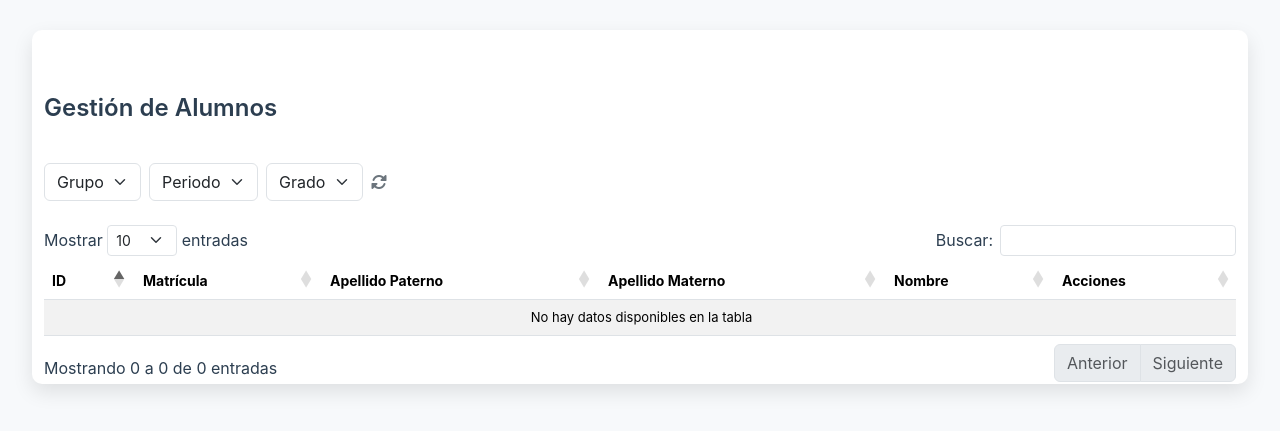
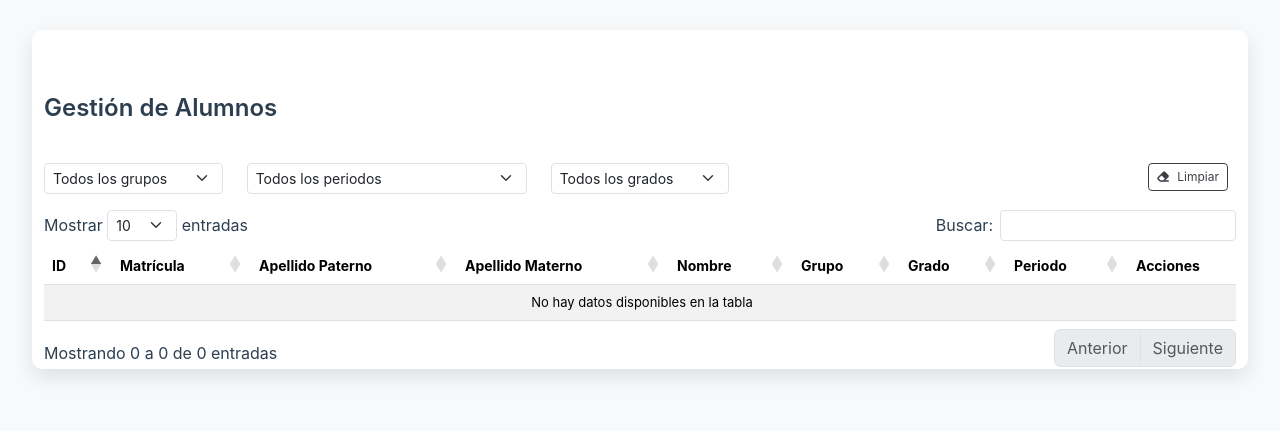
Before and after one commit to isacfesp/Agora, a PHP site: page /Templates/alumnos.php in a window 1280 px wide. Shown: the top 431 px of the page. Run offline with PHP 8.4, Linux system fonts and the light colour scheme; data that the repository does not hold is empty; some libraries are stand-ins or nearby versions.

Commit message:
Sistema de filtrado de alumnos

```diff
--- a/Assets/CSS/alumnos.css
+++ b/Assets/CSS/alumnos.css
@@ -16,6 +16,17 @@ body {
     background: var(--background);
     font-family: 'Inter', system-ui, sans-serif;
     color: var(--text-primary);
+}
+
+.btn-outline-secondary {
+    color: var(--secondary);
+    border-color: var(--secondary);
+}
+
+.btn-outline-secondary:hover {
+    background-color: var(--secondary);
+    border-color: var(--secondary);
+    color: white;
 }
 
 .container {
--- a/Assets/JS/alumnos.js
+++ b/Assets/JS/alumnos.js
@@ -24,7 +24,6 @@ $(document).ready(function () {
         }
     });
 
-
     $.getJSON('../Modules/Alumnos/get_filters.php', function (data) {
         data.periodos.forEach(periodo => {
             $('#periodoFilter').append(`<option value="${periodo.id_periodo}">${periodo.fecha}</option>`);
@@ -36,7 +35,6 @@ $(document).ready(function () {
             $('#gradoFilter').append(`<option value="${grado.id_grado}">${grado.descripcion}</option>`);
         });
     });
-
 
     const table = $('#alumnostable').DataTable({
         ajax: {
@@ -76,8 +74,12 @@ $(document).ready(function () {
             { data: 'apaterno' },
             { data: 'amaterno' },
             { data: 'nombre' },
+            { data: 'id_grupo' },      // Grupo
+            { data: 'grado' },         // Grado
+            { data: 'periodo' },       // Periodo
             {
                 data: null,
+                orderable: false,
                 render: function (data) {
                     return `
                         <button class="btn btn-default btn-sm historial-btn" data-id="${data.id_alumno}" onclick="historial('${data.id_alumno}')"><i class="fa-solid fa-sliders"></i></button>
@@ -86,7 +88,6 @@ $(document).ready(function () {
             }
         ]
     });
-
 
     $('#periodoFilter, #grupoFilter, #gradoFilter').on('change', function () {
         table.ajax.reload();
@@ -98,12 +99,28 @@ $(document).ready(function () {
         table.ajax.reload();
     });
 
-    // Reset filters and reload table
-    $('#resetFilters').click(function () {
-        $('#grupoFilter').val('');
-        $('#periodoFilter').val('');
-        $('#gradoFilter').val('');
+    // Eliminar la función resetFilters existente y mantener solo limpiarFiltros
+    $('#limpiarFiltros').click(function() {
+        // Limpiar todos los filtros
+        $('#periodoFilter').val('').trigger('change');
+        $('#grupoFilter').val('').trigger('change');
+        $('#gradoFilter').val('').trigger('change');
+        $('#startDate').val('');
+        $('#endDate').val('');
+        endDateInput.prop('disabled', true);
+
+        // Limpiar la búsqueda de DataTables
+        table.search('');
+
+        // Limpiar la búsqueda en cada columna
+        table.columns().every(function() {
+            let column = this;
+            column.search('');
+        });
+
+        // Recargar y redibujar la tabla
         table.ajax.reload();
+        table.draw();
     });
 });
 
--- a/Modules/Alumnos/fetch_alumnos.php
+++ b/Modules/Alumnos/fetch_alumnos.php
@@ -5,7 +5,15 @@ $periodo = isset($_GET['periodo']) ? $_GET['periodo'] : '';
 $grupo = isset($_GET['grupo']) ? $_GET['grupo'] : '';
 $grado = isset($_GET['grado']) ? $_GET['grado'] : '';
 
-$sql = "SELECT alumno.id_alumno, alumno.matricula, alumno.apaterno, alumno.amaterno, alumno.nombre
+$sql = "SELECT
+            alumno.id_alumno,
+            alumno.matricula,
+            alumno.apaterno,
+            alumno.amaterno,
+            alumno.nombre,
+            grupo.id_grupo,
+            grado.descripcion AS grado,
+            DATE_FORMAT(periodo.fecha, '%Y-%m-%d') AS periodo
         FROM alumno
         JOIN alumno_grupo ON alumno.id_alumno = alumno_grupo.id_alumno
         JOIN grupo ON alumno_grupo.id_grupo = grupo.id_grupo
--- a/Templates/alumnos.php
+++ b/Templates/alumnos.php
@@ -17,26 +17,28 @@
             <h2 style="font-weight: 600; margin: 40px 0; font-size: 1.5rem;">Gestión de Alumnos</h2>
         </div>
 
-        <div class="filter-container mb-3 d-flex flex-wrap justify-content-between align-items-center">
-            <div class="d-flex flex-wrap">
-                <div class="me-2 mb-2">
-                    <select id="grupoFilter" class="form-select" aria-label="Selecciona grupo">
-                        <option value="">Grupo</option>
+
+
+        <div class="row mb-3">
+            <div class="col-md-2">
+                <select id="grupoFilter" class="form-select form-select-sm">
+                    <option value="">Todos los grupos</option>
                 </select>
             </div>
-                <div class="me-2 mb-2">
-                    <select id="periodoFilter" class="form-select" aria-label="Selecciona periodo">
-                        <option value="">Periodo</option>
+            <div class="col-md-3">
+                <select id="periodoFilter" class="form-select form-select-sm">
+                    <option value="">Todos los periodos</option>
                 </select>
             </div>
-                <div class="me-2 d-flex align-items-center mb-2">
-                    <select id="gradoFilter" class="form-select" aria-label="Selecciona grado">
-                        <option value="">Grado</option>
+            <div class="col-md-2">
+                <select id="gradoFilter" class="form-select form-select-sm">
+                    <option value="">Todos los grados</option>
                 </select>
-                    <span id="resetFilters" class="ms-2 text-secondary" role="button" title="Reiniciar Filtros">
-                        <i class="fas fa-sync-alt"></i>
-                    </span>
             </div>
+            <div class="col-md-5 text-end">
+                <button id="limpiarFiltros" type="button" class="btn btn-outline-secondary btn-sm me-2">
+                    <i class="fas fa-eraser"></i> Limpiar
+                </button>
             </div>
         </div>
 
@@ -49,6 +51,9 @@
                         <th>Apellido Paterno</th>
                         <th>Apellido Materno</th>
                         <th>Nombre</th>
+                        <th>Grupo</th>
+                        <th>Grado</th>
+                        <th>Periodo</th>
                         <th>Acciones</th>
                     </tr>
                 </thead>
```
Also changed, not shown: Assets/JS/index.js (+12 -0 lines), index.php (+7 -1 lines). Lines whose indentation alone changed are shown as unchanged.
